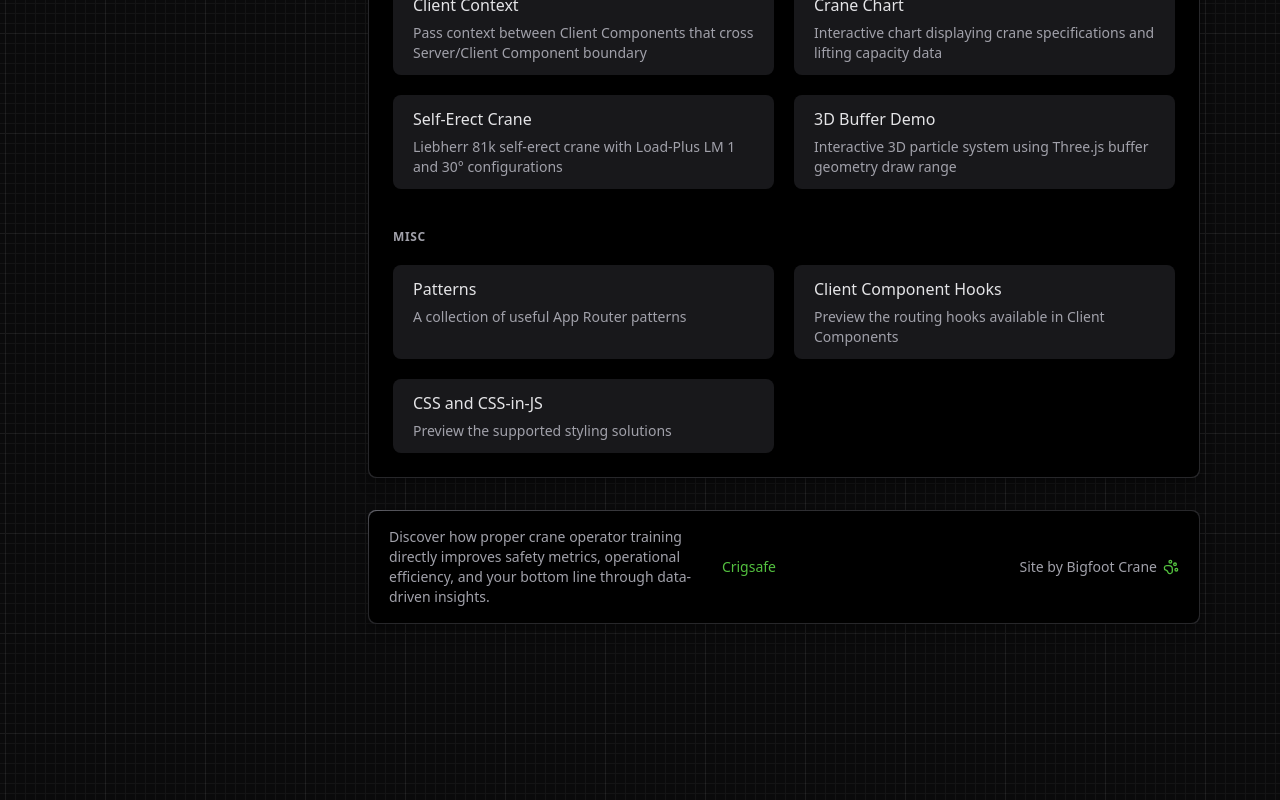
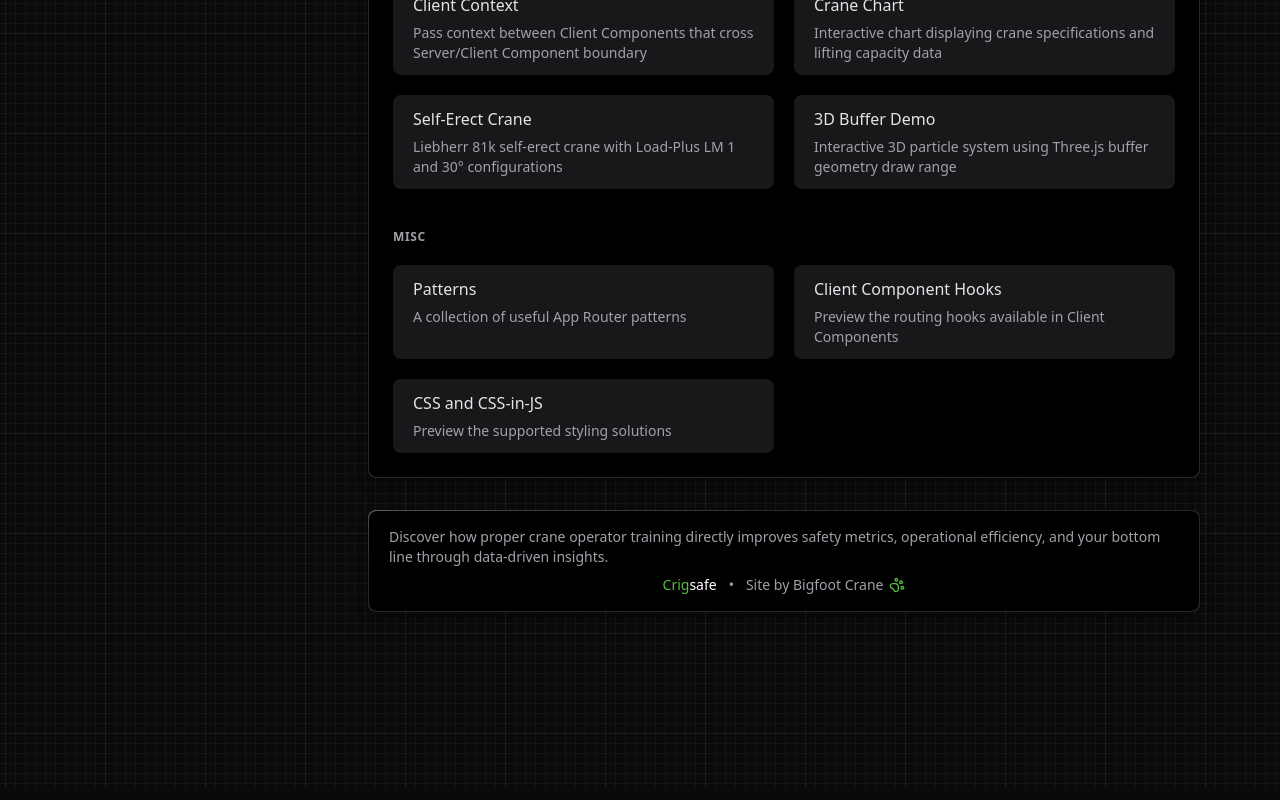
Before and after one commit to ArsCodeAmatoria/lilfoot, a Next.js app: page / in a window 1280 px wide. Shown: the part 1572-2372 px from the top of the page. Built offline with nearby package versions, Linux system fonts and the light colour scheme.

Commit message:
Update byline to single line layout with styled Crigsafe text

```diff
--- a/ui/byline.tsx
+++ b/ui/byline.tsx
@@ -4,19 +4,15 @@ export default function Byline() {
   return (
     <div className="rounded-lg bg-vc-border-gradient p-px shadow-lg shadow-black/20">
       <div className="rounded-lg bg-black p-3.5 lg:px-5 lg:py-4">
-        <div className="grid grid-cols-1 md:grid-cols-2 gap-4">
-          {/* Crigsafe Information */}
-          <div className="text-sm text-gray-400 flex items-center">
-            Discover how proper crane operator training directly improves safety metrics, operational efficiency, and your bottom line through data-driven insights.{' '}
-            <a href="https://crigsafe-app.vercel.app/" className="text-highlight hover:underline ml-1" target="_blank" rel="noreferrer">
-              Crigsafe
+        <div className="flex flex-wrap items-center justify-center gap-2 text-sm text-gray-400">
+          <span>Discover how proper crane operator training directly improves safety metrics, operational efficiency, and your bottom line through data-driven insights.</span>
+          <a href="https://crigsafe-app.vercel.app/" className="inline-flex items-center hover:underline" target="_blank" rel="noreferrer">
+            <span className="text-highlight">Crig</span>
+            <span className="text-white">safe</span>
           </a>
-          </div>
-
-          {/* Bigfoot Crane Attribution */}
-          <div className="flex justify-center md:justify-end">
+          <span className="mx-1">•</span>
           <a
-              className="flex items-center gap-1.5 text-gray-400 transition-colors hover:text-gray-300 text-sm"
+            className="flex items-center gap-1.5 text-gray-400 transition-colors hover:text-gray-300"
             href="https://bigfootcrane.com/"
             target="_blank"
             rel="noreferrer"
@@ -27,6 +23,5 @@ export default function Byline() {
         </div>
       </div>
     </div>
-    </div>
   );
 }
```
Lines whose indentation alone changed are shown as unchanged.
